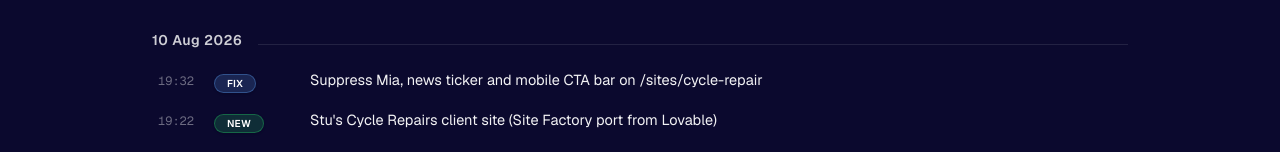
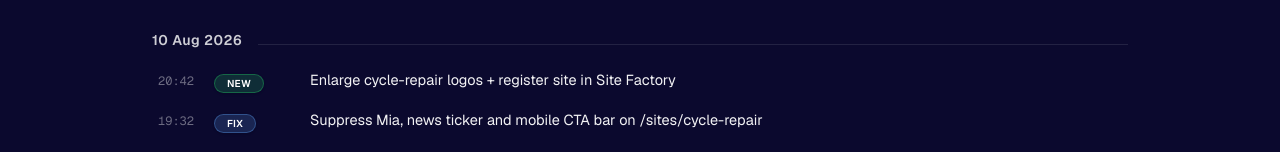
Before and after one commit to sg-satoshi/saabai-site, a Next.js app: page /saabai-changelog in a window 1280 px wide. Shown: the part 145-297 px from the top of the page. Built offline with nearby package versions, Linux system fonts and the light colour scheme; no server answers.

Commit message:
feat: wire stuscyclerepairs.com custom domain for cycle-repair site
Register domains on the site entry and suppress Saabai widgets on the
stuscyclerepairs.com hostname. Domain->slug routing added to the Redis
domain-map; domain added to the Vercel project. DNS pending (Cloudflare).

```diff
--- a/app/components/ConditionalWidgets.tsx
+++ b/app/components/ConditionalWidgets.tsx
@@ -27,7 +27,7 @@ const SUPPRESS_PATHS = [
 const SUPPRESS_TICKER_PATHS = ["/for-law-firms", "/leadgen-widget", "/sites/bo-consultancy", "/sites/wholesale-homes"];
 
 // Custom domains that have their own widgets — suppress all Saabai widgets
-const SUPPRESS_HOSTNAMES = ["boconsulting.com.au", "www.boconsulting.com.au", "wholesalehomes.com.au", "www.wholesalehomes.com.au"];
+const SUPPRESS_HOSTNAMES = ["boconsulting.com.au", "www.boconsulting.com.au", "wholesalehomes.com.au", "www.wholesalehomes.com.au", "stuscyclerepairs.com", "www.stuscyclerepairs.com"];
 
 export default function ConditionalWidgets() {
   const pathname = usePathname();
--- a/app/rex-changelog/ChangelogClient.tsx
+++ b/app/rex-changelog/ChangelogClient.tsx
@@ -32,6 +32,7 @@ const CHANGELOG: Day[] = [
   {
     date: "10 Aug 2026",
     entries: [
+      { time: "20:42", tag: "NEW", title: "Enlarge cycle-repair logos + register site in Site Factory" },
       { time: "19:32", tag: "FIX", title: "Suppress Mia, news ticker and mobile CTA bar on /sites/cycle-repair" },
       { time: "19:22", tag: "NEW", title: "Stu's Cycle Repairs client site (Site Factory port from Lovable)" },
       { time: "18:49", tag: "UPDATE", title: "Stu's Cycle Repairs site port design spec" },
--- a/app/saabai-changelog/SaabaiChangelogClient.tsx
+++ b/app/saabai-changelog/SaabaiChangelogClient.tsx
@@ -30,6 +30,7 @@ const CHANGELOG: Day[] = [
   {
     date: "10 Aug 2026",
     entries: [
+      { time: "20:42", tag: "NEW", title: "Enlarge cycle-repair logos + register site in Site Factory" },
       { time: "19:32", tag: "FIX", title: "Suppress Mia, news ticker and mobile CTA bar on /sites/cycle-repair" },
       { time: "19:22", tag: "NEW", title: "Stu's Cycle Repairs client site (Site Factory port from Lovable)" },
       { time: "18:49", tag: "UPDATE", title: "Stu's Cycle Repairs site port design spec" },
--- a/lib/site-registry.ts
+++ b/lib/site-registry.ts
@@ -70,7 +70,8 @@ const APP_ROUTER_SITES: SiteConfig[] = [
     status: "live" as const,
     source: "external",
     externalPlatform: "Lovable",
-    url: "https://www.saabai.ai/sites/cycle-repair",
+    url: "https://stuscyclerepairs.com",
+    domains: ["stuscyclerepairs.com", "www.stuscyclerepairs.com"],
     business: {
       name: "Stu's Cycle Repairs",
       tagline: "We Come To You",
```
